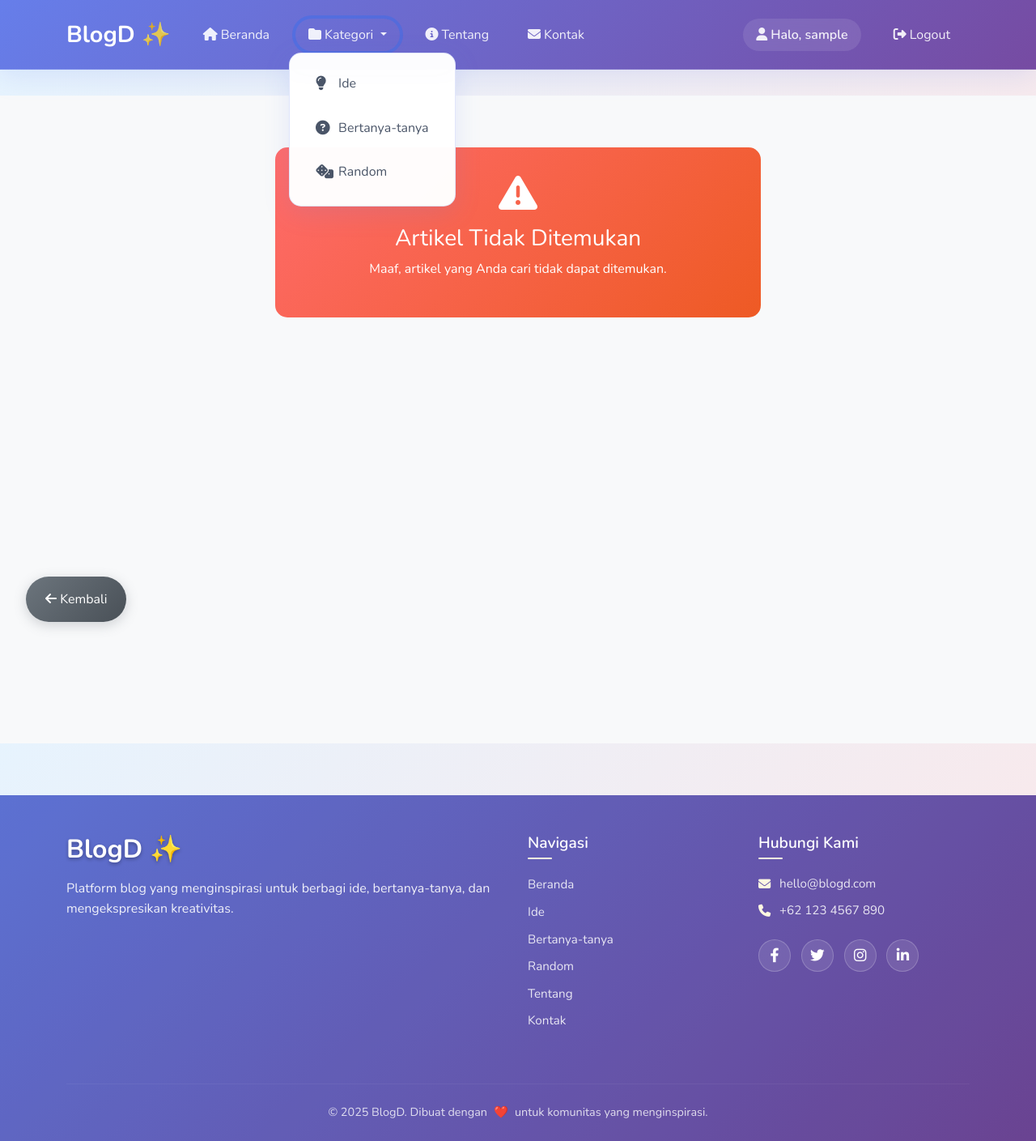
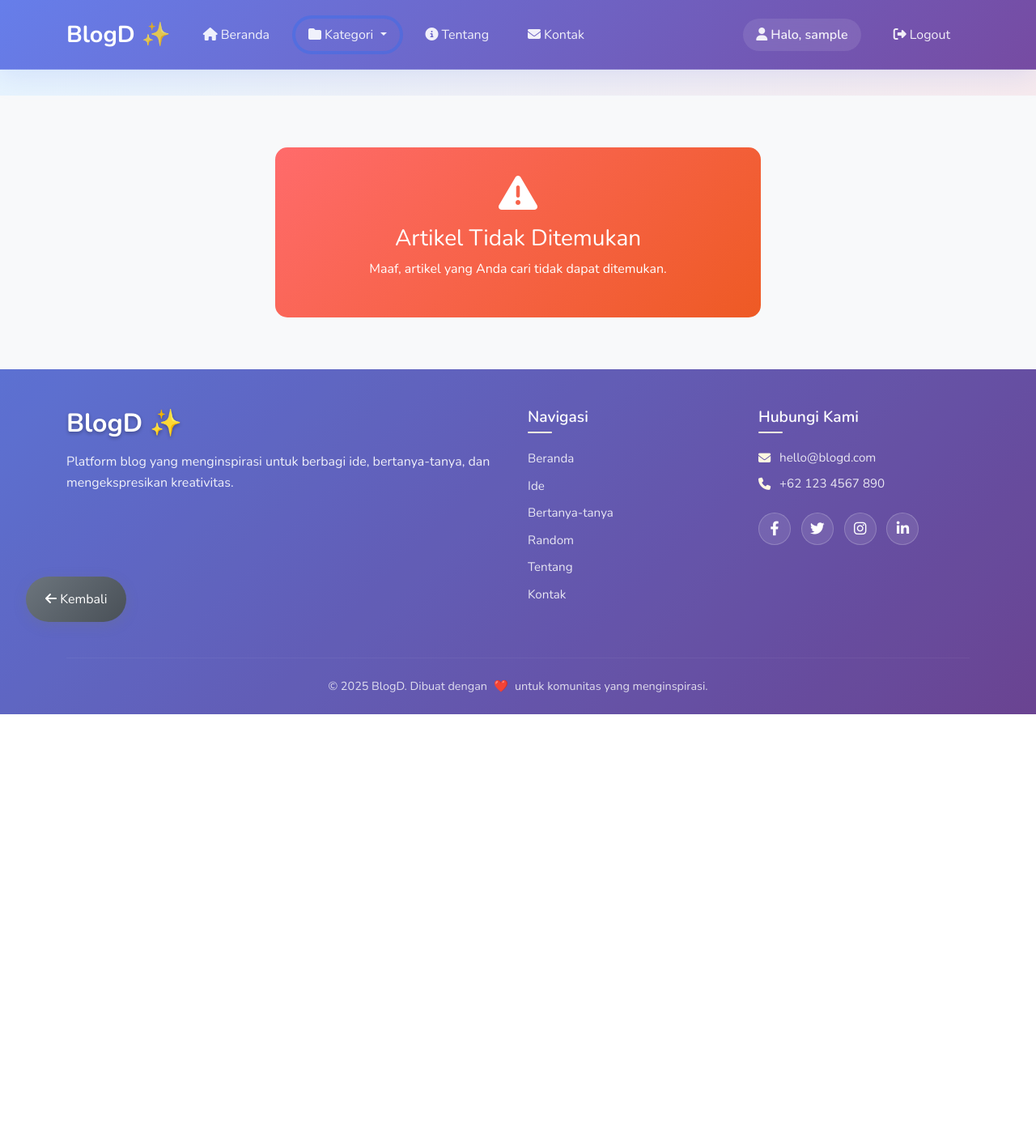
Before and after one commit to Danial2130/blog, a PHP site: page /post.php in a window 1280 px wide, after a click on "Kategori". Shown: the whole page at 81% size. After the commit the page ends 882 px from the top, so only its background shows below. Run offline with PHP 8.4, Linux system fonts and the light colour scheme; the visitor is signed in with stand-in values (Sample User, id 1); data that the repository does not hold is empty.

Commit message:
bug post.php

```diff
--- a/includes/footer.php
+++ b/includes/footer.php
@@ -332,28 +332,5 @@ document.addEventListener('DOMContentLoaded', function() {
   });
 });
 </script>
-<!-- Portal animation element -->
-<div id="portal-animation"></div>
-
-<!-- Script portal -->
-<script>
-  document.querySelectorAll(".portal-link").forEach(link => {
-    link.addEventListener("click", function(e) {
-      e.preventDefault();
-      const portal = document.getElementById("portal-animation");
-      portal.classList.add("active");
-
-      // Optional: fade out body
-      document.body.classList.add("portal-fade");
-
-      setTimeout(() => {
-        window.location.href = this.href;
-      }, 800); // delay harus lebih kecil dari CSS transition
-    });
-  });
-</script>
-
-<!-- Bootstrap JS -->
-<script src="https://cdn.jsdelivr.net/npm/bootstrap@5.3.3/dist/js/bootstrap.bundle.min.js"></script>
 </body>
 </html>
--- a/includes/header.php
+++ b/includes/header.php
@@ -160,14 +160,15 @@ $is_about_page = (strpos($current_path, '/about/') !== false);
       }
     }
 
-    /* Navbar Styling */
+    /* Navbar Styling - Z-INDEX DIPERBAIKI */
     .navbar {
       background: linear-gradient(135deg, #667EEA 0%, #764BA2 100%) !important;
       backdrop-filter: blur(10px);
       box-shadow: 0 8px 32px rgba(102, 126, 234, 0.15);
       border-bottom: 1px solid rgba(255, 255, 255, 0.1);
       padding: 1rem 0;
-      z-index: 2000;
+      z-index: 9999 !important; /* NAIKKAN Z-INDEX */
+      position: relative;
     }
 
     .navbar-brand {
@@ -293,57 +294,94 @@ $is_about_page = (strpos($current_path, '/about/') !== false);
       left: 100%;
     }
 
+    /* DROPDOWN MENU - Z-INDEX DIPERBAIKI */
     .dropdown-menu {
-      background: rgba(255, 255, 255, 0.98);
+      background: rgba(255, 255, 255, 0.98) !important;
       backdrop-filter: blur(15px);
-      border: 1px solid rgba(102, 126, 234, 0.2);
-      border-radius: 15px;
-      box-shadow: 0 8px 32px rgba(102, 126, 234, 0.15);
+      border: 1px solid rgba(102, 126, 234, 0.2) !important;
+      border-radius: 15px !important;
+      box-shadow: 0 8px 32px rgba(102, 126, 234, 0.15) !important;
       padding: 0.8rem;
       min-width: 200px;
-      z-index: 2000;
-      position: absolute;
+      z-index: 99999 !important; /* NAIKKAN Z-INDEX TINGGI */
+      position: absolute !important;
     }
 
+    /* DROPDOWN POSITIONING */
     .navbar-nav .dropdown {
-      position: static;
+      position: relative;
     }
 
     @media (min-width: 992px) {
       .navbar-nav .dropdown {
         position: relative;
       }
+
+      .dropdown-menu {
+        position: absolute !important;
+        top: 100% !important;
+        left: 0 !important;
+        z-index: 99999 !important;
+        transform: translateY(10px) !important;
+      }
     }
 
+    /* DROPDOWN ITEMS */
     .dropdown-item {
-      border-radius: 10px;
-      padding: 0.8rem 1.2rem;
-      transition: all 0.3s ease;
-      color: var(--text-primary);
-      font-weight: 500;
-      text-decoration: none;
-      display: flex;
-      align-items: center;
-      margin-bottom: 0.3rem;
-      z-index: 9999;
+      border-radius: 10px !important;
+      padding: 0.8rem 1.2rem !important;
+      transition: all 0.3s ease !important;
+      color: var(--text-primary) !important;
+      font-weight: 500 !important;
+      text-decoration: none !important;
+      display: flex !important;
+      align-items: center !important;
+      margin-bottom: 0.3rem !important;
+      position: relative !important;
+      z-index: 100000 !important; /* PASTIKAN ITEM DROPDOWN TERLIHAT */
     }
 
     .dropdown-item:hover {
-      background: linear-gradient(135deg, var(--accent-color), #764BA2);
-      color: white;
-      transform: translateX(8px) scale(1.02);
-      box-shadow: 0 4px 15px rgba(102, 126, 234, 0.2);
+      background: linear-gradient(135deg, var(--accent-color), #764BA2) !important;
+      color: white !important;
+      transform: translateX(8px) scale(1.02) !important;
+      box-shadow: 0 4px 15px rgba(102, 126, 234, 0.2) !important;
     }
 
     .dropdown-item:focus {
-      background: linear-gradient(135deg, var(--accent-color), #764BA2);
-      color: white;
+      background: linear-gradient(135deg, var(--accent-color), #764BA2) !important;
+      color: white !important;
     }
 
     .dropdown-item i {
       width: 20px;
       margin-right: 0.8rem;
       font-size: 1.1rem;
+    }
+
+    /* BOOTSTRAP OVERRIDE UNTUK DROPDOWN */
+    .navbar-nav .dropdown-menu.show {
+      z-index: 99999 !important;
+      display: block !important;
+    }
+
+    .navbar-collapse {
+      z-index: 9998;
+    }
+
+    /* MOBILE DROPDOWN */
+    @media (max-width: 991.98px) {
+      .dropdown-menu {
+        position: static !important;
+        float: none !important;
+        width: auto !important;
+        margin-top: 0.5rem !important;
+        background: rgba(255, 255, 255, 0.95) !important;
+        border: 1px solid rgba(102, 126, 234, 0.3) !important;
+        box-shadow: 0 4px 15px rgba(102, 126, 234, 0.2) !important;
+        z-index: 99999 !important;
+        transform: none !important;
+      }
     }
 
     .navbar-text {
@@ -587,4 +625,4 @@ document.addEventListener('DOMContentLoaded', function() {
 });
 </script>
 
-<main></main></main>
+<main>
--- a/post.php
+++ b/post.php
@@ -25,20 +25,44 @@ if ($post) {
 ?>
 
 <style>
+/* PERBAIKAN UTAMA - Layout Structure */
+body {
+  min-height: 100vh;
+  display: flex;
+  flex-direction: column;
+  margin: 0;
+  padding: 0;
+}
+
+/* Blog container HARUS flex: 1 dan JANGAN ada min-height */
 .blog-container {
     background: #f8f9fa;
-    min-height: 100vh;
+    flex: 1; /* INI YANG PALING PENTING */
     padding: 2rem 0;
+    /* HILANGKAN min-height: 100vh - ini yang menyebabkan masalah */
 }
 
 .post-wrapper {
     max-width: 900px;
-    margin: 0 auto;
+    margin: 0 auto 2rem auto;
     background: white;
     border-radius: 20px;
     box-shadow: 0 10px 40px rgba(0,0,0,0.1);
     overflow: hidden;
     animation: fadeInUp 0.8s ease;
+}
+
+.post-wrapper:last-child {
+  margin-bottom: 0;
+}
+
+/* Pastikan footer tidak ada konflik */
+.footer-simple {
+  margin-top: 0 !important;
+  background: linear-gradient(135deg, #667EEA 0%, #764BA2 100%);
+  color: white;
+  padding: 3rem 0 1.5rem;
+  position: relative;
 }
 
 .post-hero {
@@ -334,12 +358,12 @@ if ($post) {
 
 @media (max-width: 768px) {
     .blog-container {
-        padding: 1rem;
+        padding: 1rem 0;
     }
 
     .post-wrapper {
         border-radius: 15px;
-        margin: 0 1rem;
+        margin: 0 1rem 1rem 1rem;
     }
 
     .post-content {
```
